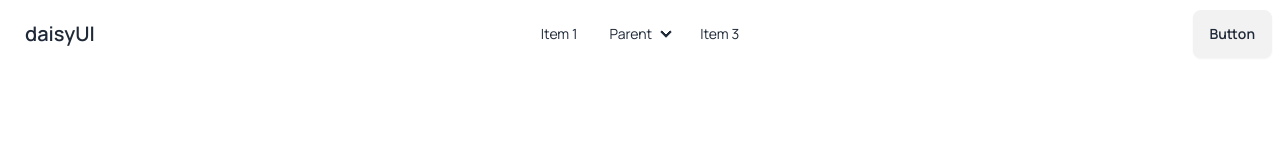
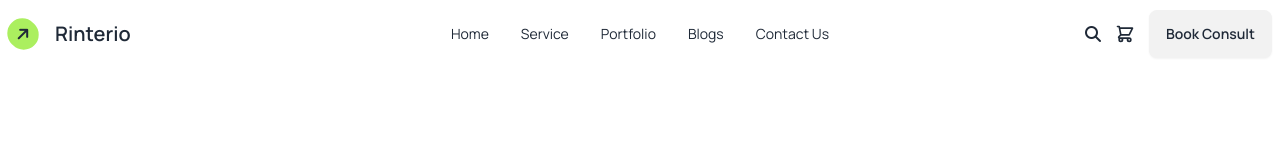
Before and after one commit to mahmodulhassan37/PropertyUI, a plain HTML site: page index.html in a window 1280 px wide. Drawn offline with nearby package versions, Linux system fonts and the light colour scheme.

Commit message:
Navigation bar assending with order

```diff
--- a/index.html
+++ b/index.html
@@ -12,6 +12,7 @@
           extend: {
             colors: {
               clifford: '#da373d',
+              firstColor:'#ABEF5F',
             }
           }
         }
@@ -25,6 +26,8 @@
     <link rel="preconnect" href="https://fonts.googleapis.com">
     <link rel="preconnect" href="https://fonts.gstatic.com" crossorigin>
     <link href="https://fonts.googleapis.com/css2?family=Manrope:wght@200..800&display=swap" rel="stylesheet">
+    <!-- FontAwsome script -->
+    <script src="https://kit.fontawesome.com/db9086569f.js" crossorigin="anonymous"></script>
     <!-- Manrope Style -->
      <style>
         .manropStyle{
@@ -38,7 +41,45 @@
         <nav>
             <div class="navbar bg-base-100">
                 <div class="navbar-start">
-                  <div class="dropdown">
+                    <i class="fa-solid fa-arrow-right bg-[#ABEF5F] rounded-2xl p-2 -rotate-45"></i>
+                  <a class="btn btn-ghost text-xl">Rinterio</a>
+
+
+                </div>
+                <div class="navbar-center hidden lg:flex">
+                  <ul class="menu menu-horizontal px-1">
+                    <li><a>Home</a></li>
+                    <li><a>Service</a></li>
+                    <li><a>Portfolio</a></li>
+                    <li><a>Blogs</a></li>
+                    <li><a>Contact Us</a></li>
+
+                  </ul>
+                </div>
+                <div class="navbar-end hidden lg:flex">
+                    <!-- search button -->
+                    <i class="fa-solid fa-magnifying-glass"></i>
+                    <!-- cart Button -->
+                    <div tabindex="0" role="button" class="btn btn-ghost btn-circle">
+                        <div class="indicator">
+                          <svg
+                            xmlns="http://www.w3.org/2000/svg"
+                            class="h-5 w-5"
+                            fill="none"
+                            viewBox="0 0 24 24"
+                            stroke="currentColor">
+                            <path
+                              stroke-linecap="round"
+                              stroke-linejoin="round"
+                              stroke-width="2"
+                              d="M3 3h2l.4 2M7 13h10l4-8H5.4M7 13L5.4 5M7 13l-2.293 2.293c-.63.63-.184 1.707.707 1.707H17m0 0a2 2 0 100 4 2 2 0 000-4zm-8 2a2 2 0 11-4 0 2 2 0 014 0z" />
+                          </svg>
+                        </div>
+                      </div>
+                  <a class="btn">Book Consult</a>
+                </div>
+                <!-- Hamburger Button -->
+              <div class="navbar-end dropdown flex lg:hidden ">
                 <div tabindex="0" role="button" class="btn btn-ghost lg:hidden">
                   <svg
                     xmlns="http://www.w3.org/2000/svg"
@@ -55,39 +96,16 @@
                 </div>
                 <ul
                   tabindex="0"
-                      class="menu menu-sm dropdown-content bg-base-100 rounded-box z-[1] mt-3 w-52 p-2 shadow">
-                      <li><a>Item 1</a></li>
-                      <li>
-                        <a>Parent</a>
-                        <ul class="p-2">
-                          <li><a>Submenu 1</a></li>
-                          <li><a>Submenu 2</a></li>
-                        </ul>
-                      </li>
-                      <li><a>Item 3</a></li>
+                  class="menu menu-sm dropdown-content bg-base-100 rounded-box z-[1] mt-36 w-32 p-2 shadow">
+                  <li><a>Home</a></li>
+                  <li><a>Service</a></li>
+                  <li><a>Portfolio</a></li>
+                  <li><a>Blogs</a></li>
+                  <li><a>Contact Us</a></li>
                 </ul>
               </div>
-                  <a class="btn btn-ghost text-xl">daisyUI</a>
               </div>
-                <div class="navbar-center hidden lg:flex">
-                  <ul class="menu menu-horizontal px-1">
-                    <li><a>Item 1</a></li>
-                    <li>
-                      <details>
-                        <summary>Parent</summary>
-                        <ul class="p-2">
-                          <li><a>Submenu 1</a></li>
-                          <li><a>Submenu 2</a></li>
-                        </ul>
-                      </details>
-                    </li>
-                    <li><a>Item 3</a></li>
-                  </ul>
-                </div>
-                <div class="navbar-end">
-                  <a class="btn">Button</a>
-                </div>
-              </div>
+
         </nav>
 
      </header>
```
Lines whose indentation alone changed are shown as unchanged.
